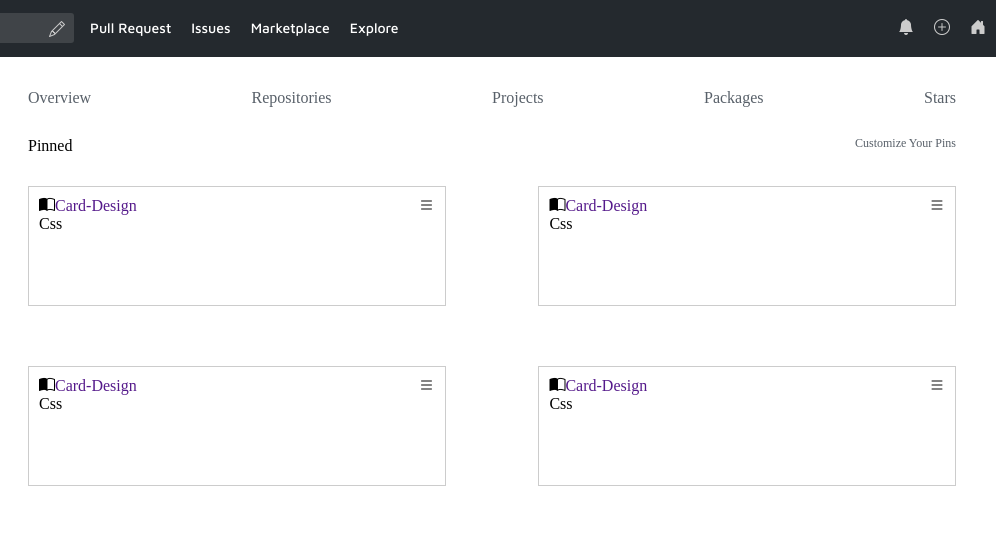
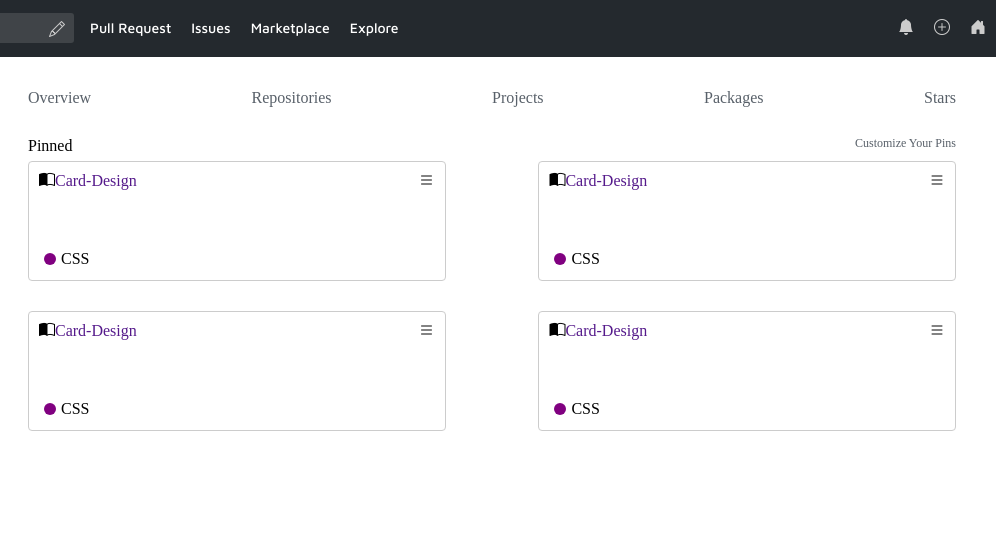
Before and after one commit to DemirelZ/Github_Design, a plain HTML site: page index.html in a window 1280 px wide. Shown: the full height of the page, 284-1280 px from the left. Drawn offline with nearby package versions, Linux system fonts and the light colour scheme; a web font is replaced by a local one.

Commit message:
bars were designed

```diff
--- a/_content.scss
+++ b/_content.scss
@@ -54,6 +54,7 @@
 
         .Section{
             margin-top: 30px;
+            margin-bottom: 5px;
             display: flex;
             justify-content: space-between;
 
@@ -72,10 +73,11 @@
 
         &-bar{
             padding: 10px;
-            margin: 30px 0;
+            margin-bottom: 30px;
             height: 120px;
             border: 1px solid #ccc;
             width: 45%;
+            border-radius: 4px;
             position: relative;
 
             .up{
@@ -88,6 +90,23 @@
                     }
                 }
             }
+
+            .down{
+                margin-top: 60px;
+                margin-left: 5px;
+                display: flex;
+                align-items: center;
+
+                span{
+                    background-color: purple;
+                    height: 12px;
+                    width: 12px;
+                    border-radius: 50%;
+                    margin-right: 5px;
+                    display: inline-block;
+                }
+
+            }
         }
 
     }
--- a/index.html
+++ b/index.html
@@ -71,7 +71,7 @@
                         </div>
                     </div>
                     <div class="down">
-                        <span></span>Css
+                        <span></span><p>CSS</p>
                     </div>
                 </div>
                 <div class="Main-projects-bar">
@@ -82,7 +82,7 @@
                         </div>
                     </div>
                     <div class="down">
-                        <span></span>Css
+                        <span></span><p>CSS</p>
                     </div>
                 </div>
                 <div class="Main-projects-bar">
@@ -93,7 +93,7 @@
                         </div>
                     </div>
                     <div class="down">
-                        <span></span>Css
+                        <span></span><p>CSS</p>
                     </div>
                 </div>
                 <div class="Main-projects-bar">
@@ -104,7 +104,7 @@
                         </div>
                     </div>
                     <div class="down">
-                        <span></span>Css
+                        <span></span><p>CSS</p>
                     </div>
                 </div>
             </div>
```
Also changed, not shown: main.css, 1 other file.
